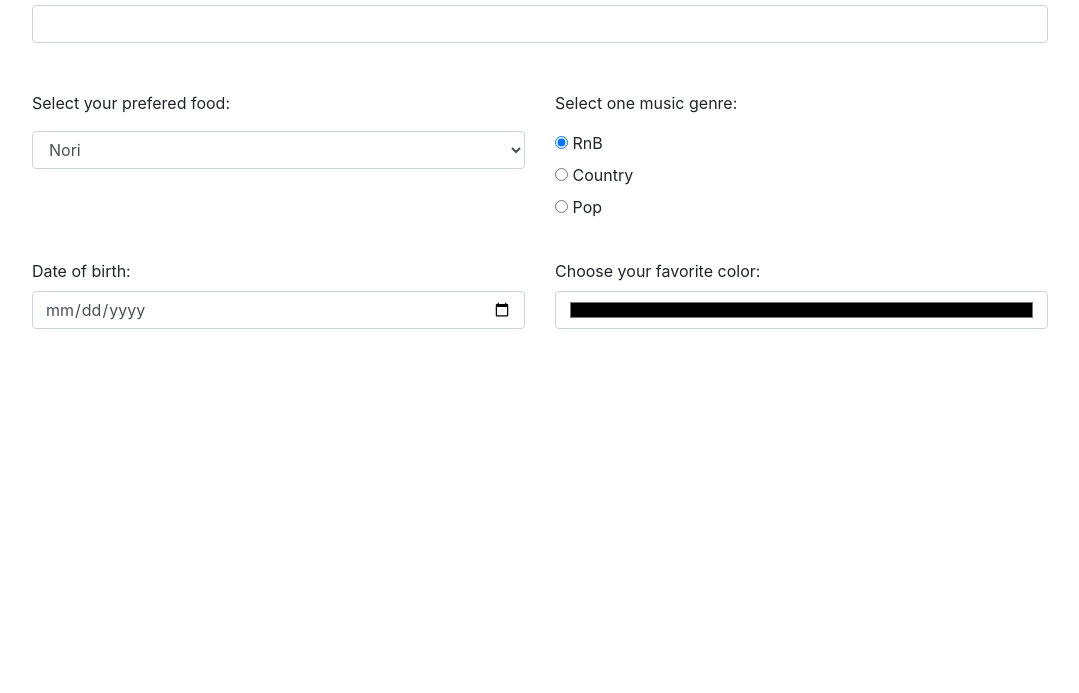
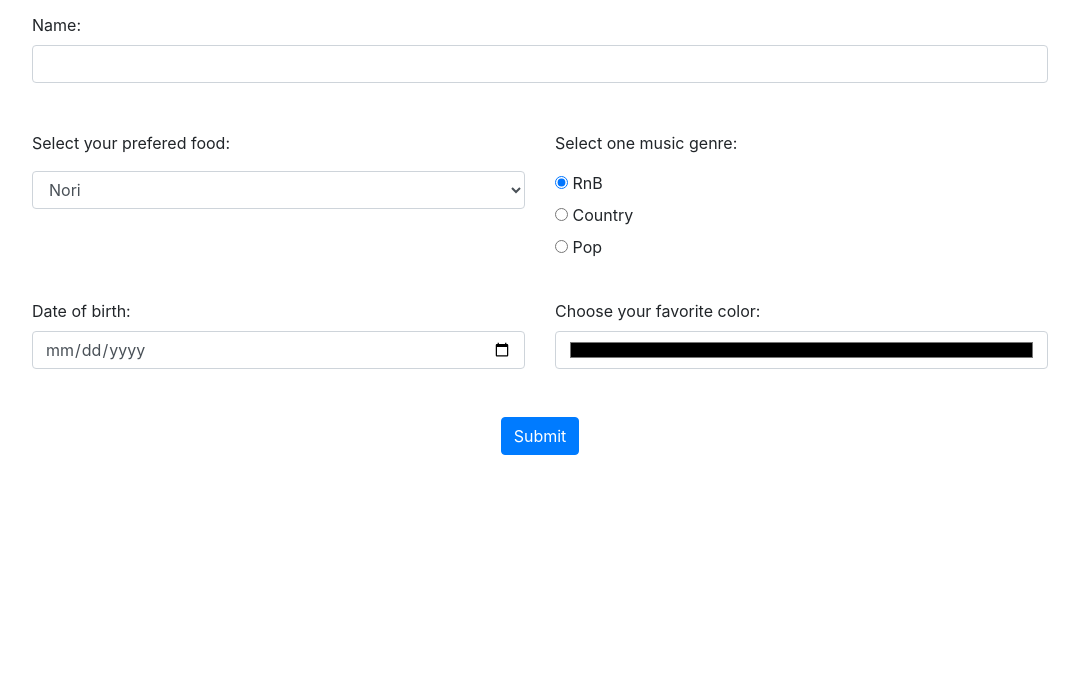
Before and after one commit to kpundt93/Survey-webpage, a plain HTML site: page index.html in a window 1280 px wide. Shown: the part 107-800 px from the top of the page, without its empty margins (100-1179 px from the left). Drawn offline with Linux system fonts and the light colour scheme.

Commit message:
Add button and css
Co-authored-by: Katie Pundt <kzpundt@gmail.com>

```diff
--- a/css/styles.css
+++ b/css/styles.css
@@ -1,12 +1,16 @@
 h1 {
   text-align: center;
+  margin-top: 1em;
 }
 
 .row {
   margin: 2em;
 }
 
-
 .radio {
   display: block;
 }
+.btn {
+  margin: auto;
+  display: block;
+}
--- a/index.html
+++ b/index.html
@@ -65,6 +65,8 @@
         </div>
       </div>
     </div>
+
+    <button class="btn btn-primary">Submit</button>
   </div>
 </body>
 </html>
```
